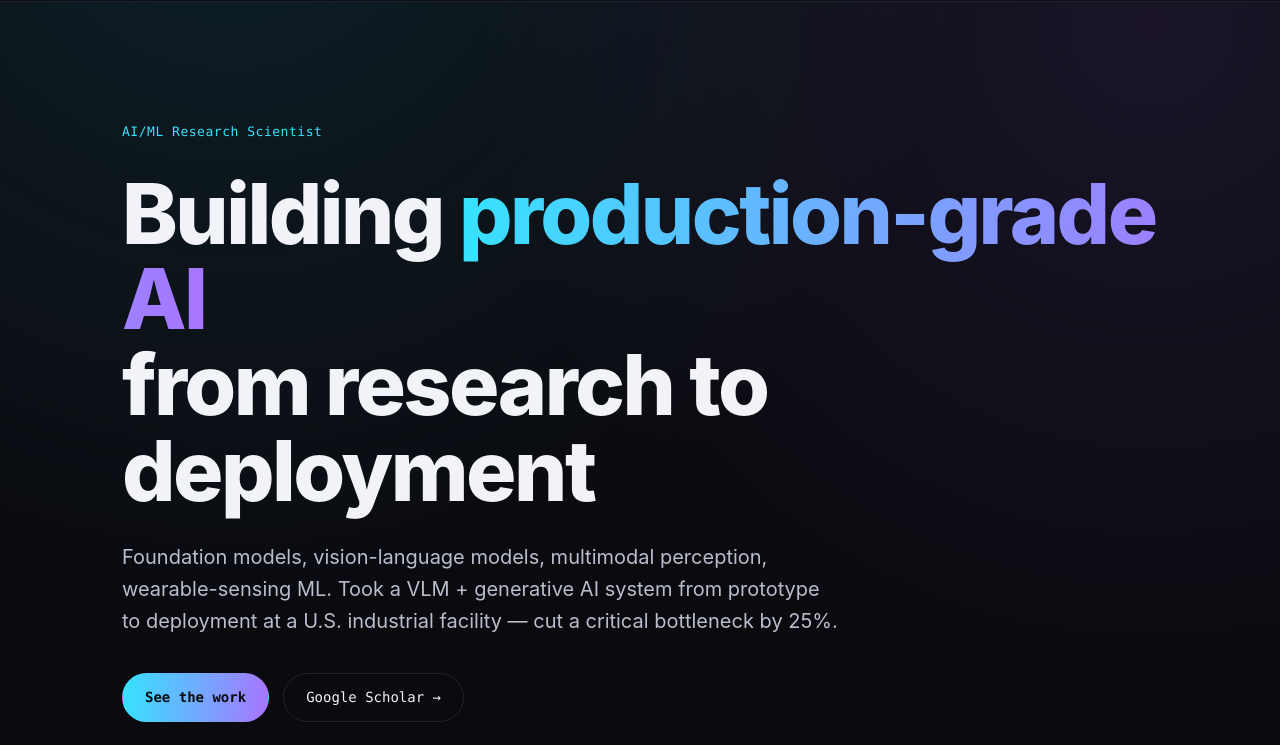
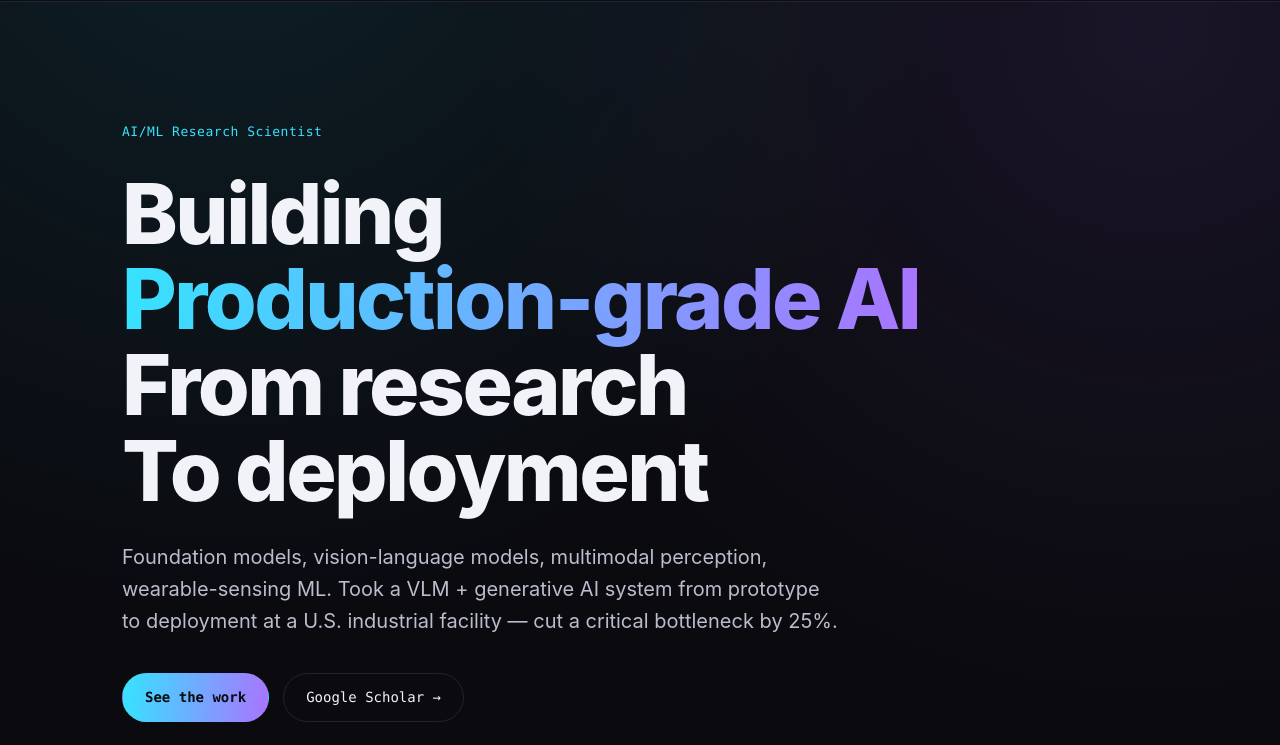
Before and after one commit to masoudabd/masoudabd.github.io, a plain HTML site: page index.html in a window 1280 px wide. Shown: the part 55-800 px from the top of the page. Drawn offline with Linux system fonts and the light colour scheme.

Commit message:
Update index.html

```diff
--- a/index.html
+++ b/index.html
@@ -29,10 +29,10 @@
   <div class="wrap">
     <p class="kicker">AI/ML Research Scientist</p>
     <h1>
-      Building
-      <span class="grad">production-grade AI</span><br />
-      from research
-      to deployment
+      Building <br />
+      <span class="grad">Production-grade AI</span><br />
+      From research <br />
+      To deployment
     </h1>
     <p class="lede">
       Foundation models, vision-language models, multimodal perception, wearable-sensing ML.
```
